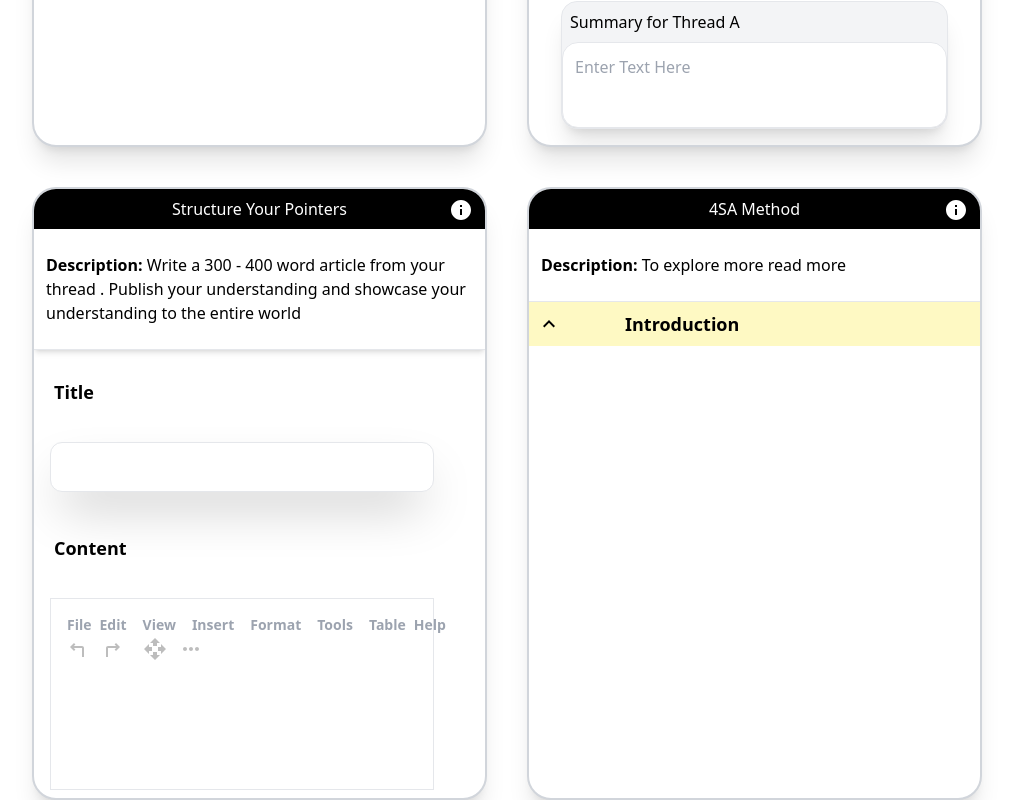
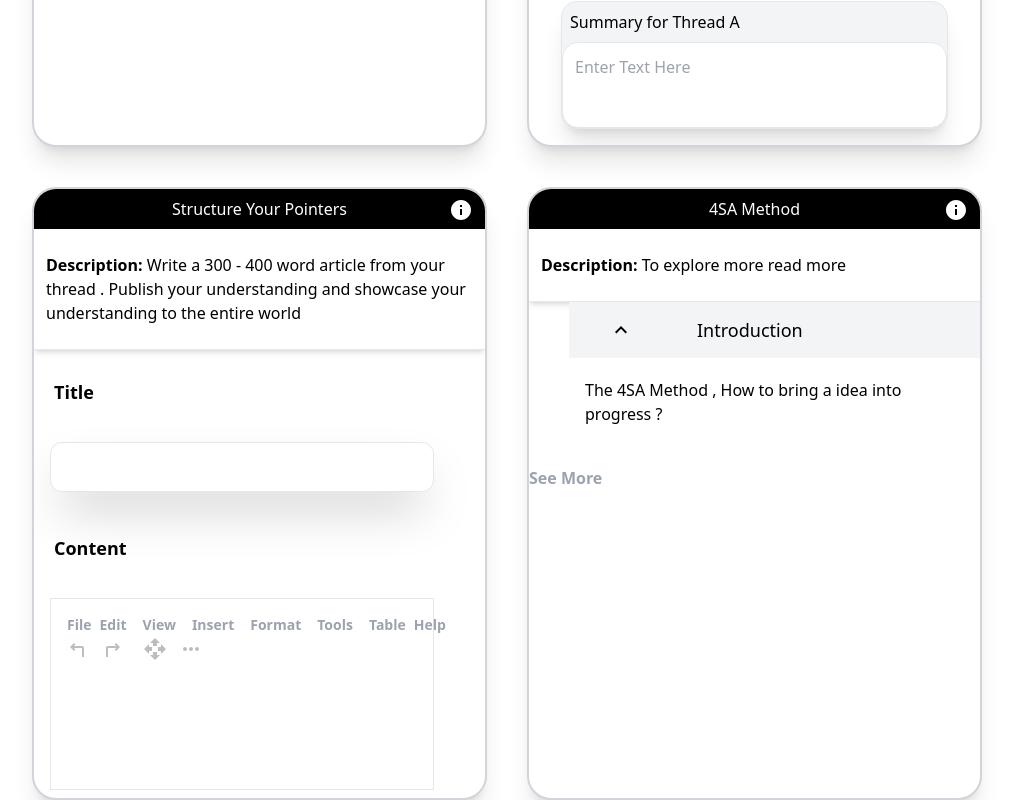
Before and after one commit to fiker31/Deep-tought-website, a React (Vite) app: page / in a window 1280 px wide. Shown: the part 884-1684 px from the top of the page, without its empty margins (133-1146 px from the left). Built offline with nearby package versions, Linux system fonts and the light colour scheme.

Commit message:
add introduction

```diff
--- a/src/components/body.jsx
+++ b/src/components/body.jsx
@@ -159,10 +159,19 @@ const Body = () => {
          icon={<InfoIcon color="white" />}
          header="To explore more read more"
         >
-      <div className="flex p-2 bg-yellow-100 items-center">
-              <KeyboardArrowUpIcon color="black"/>
-              <h3 className="ml-16 font-bold text-lg">Introduction</h3>
-            </div>
+
+    <div class=" bg-gray-100 w-full h-14 px-10 items-center flex mx-10 relative">
+
+    <KeyboardArrowUpIcon color="black" />
+              <h3 className="ml-16 text-lg">Introduction</h3>
+    </div>
+    <div className="px-14 py-5" >
+      The 4SA Method , How to bring a idea into progress ?
+      </div>
+      <div className="py-5 text-gray-400 font-semibold justify-items-end" >
+      See More
+      </div>
+
 
 
         </Board>
```
